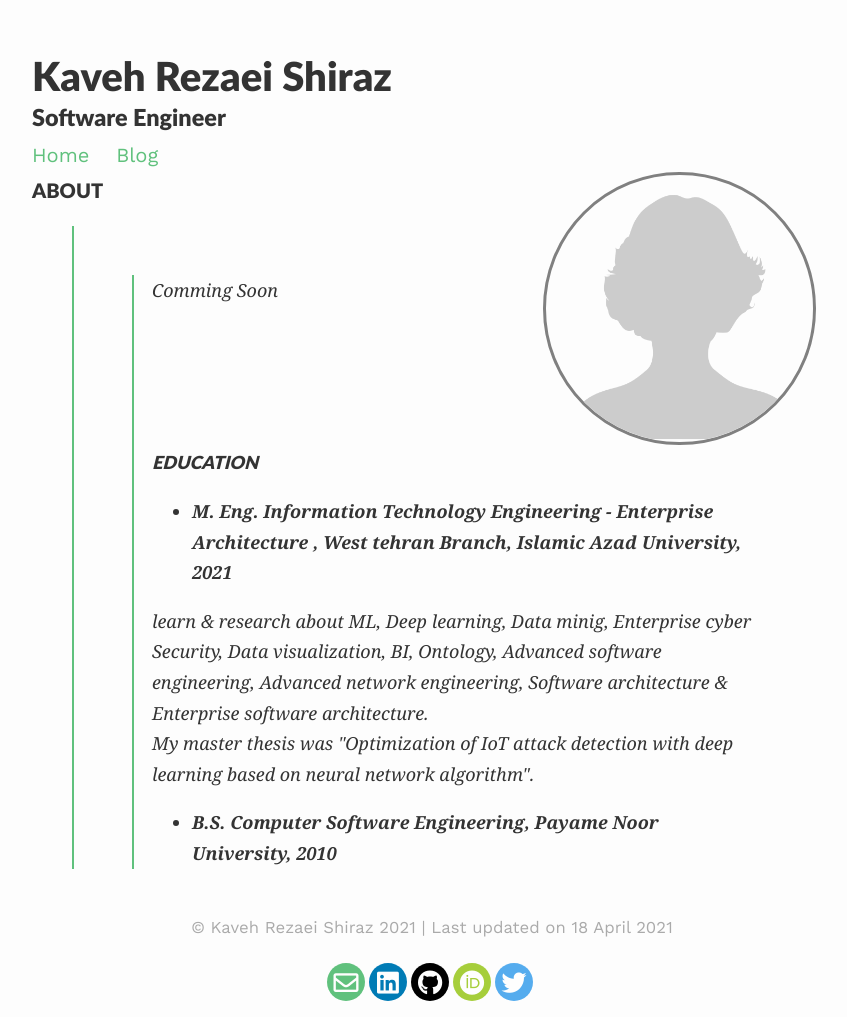
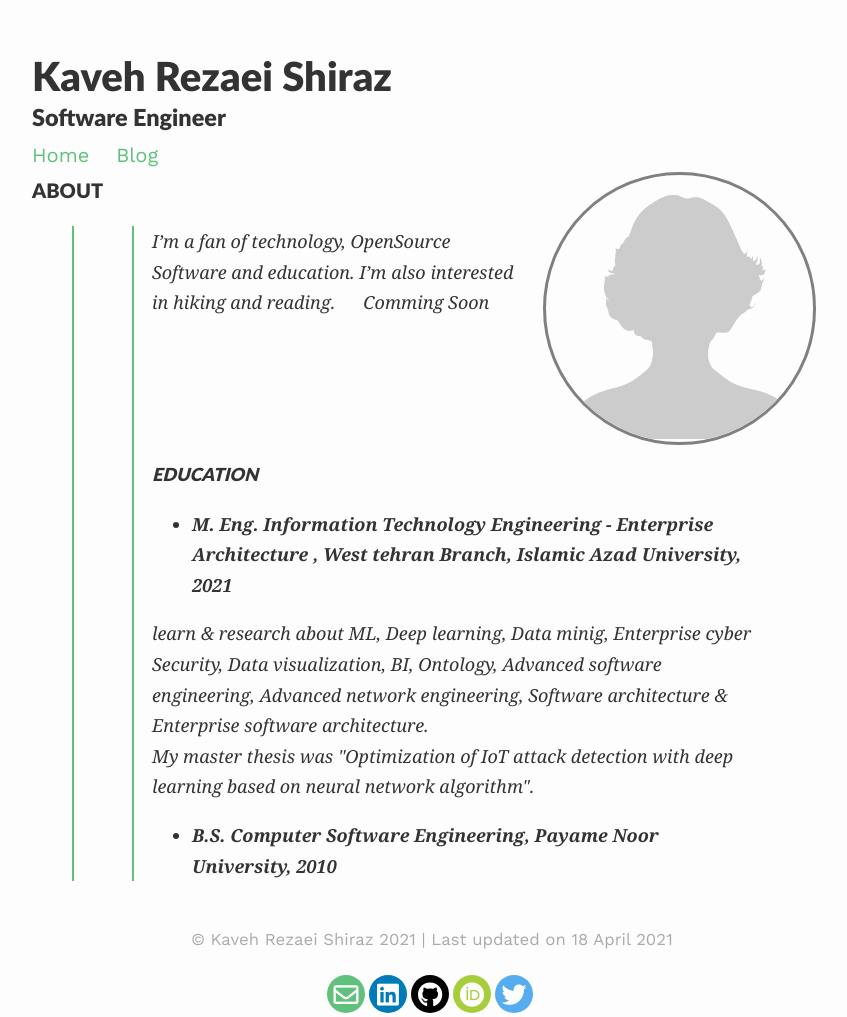
Before and after one commit to KavehRS/website, a Jekyll site: the page built from index.md, in a window 1280 px wide. Shown: the whole page, without its empty margins (208-1055 px from the left). Built offline with Jekyll 4.4.1, drawn with Linux system fonts in a browser that asks for light colours; nearby versions of some CDN libraries.

Commit message:
Update index.md

```diff
--- a/index.md
+++ b/index.md
@@ -8,8 +8,8 @@ published: true
 ---
 
 #### ABOUT
-> ‌
-> ‌
+>> I’m a fan of technology, OpenSource Software and education. I’m also interested in hiking and reading.
+ ‌
 > ‌
 > ‌
 > ‌
```
